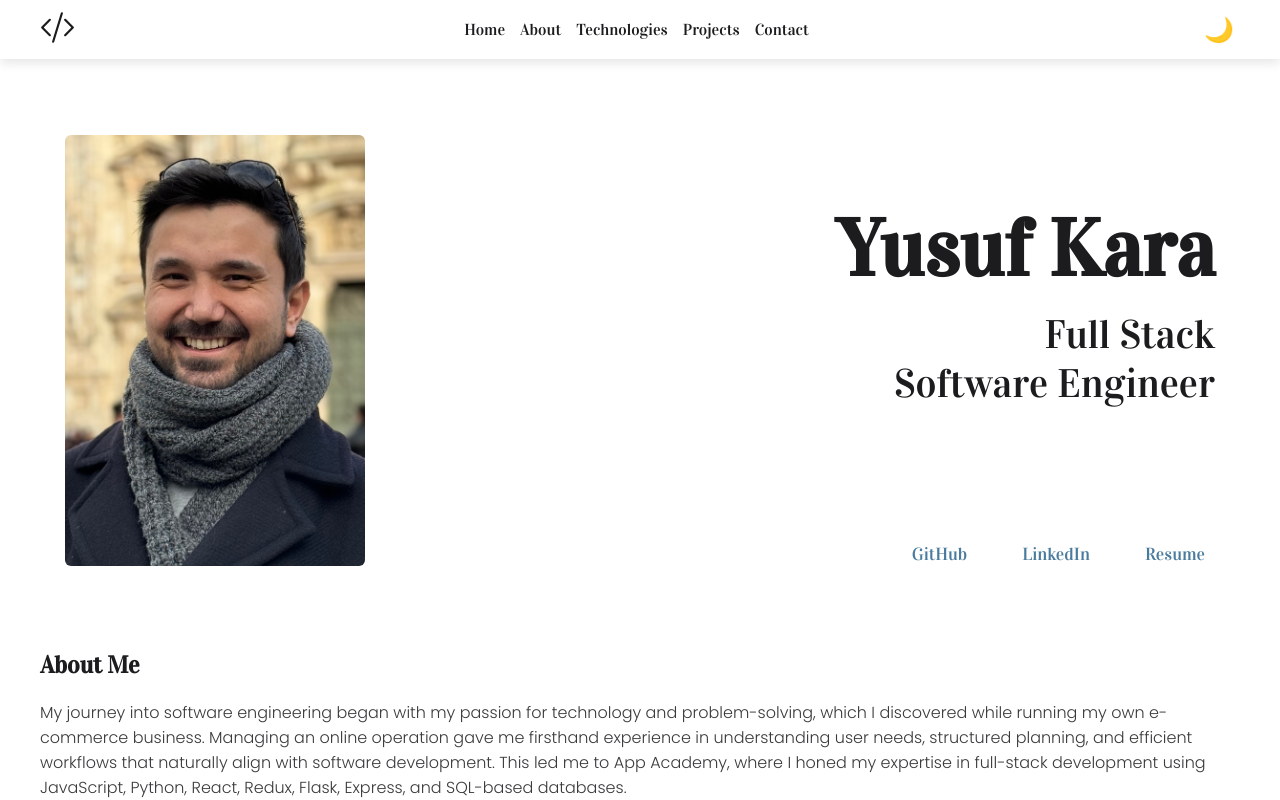
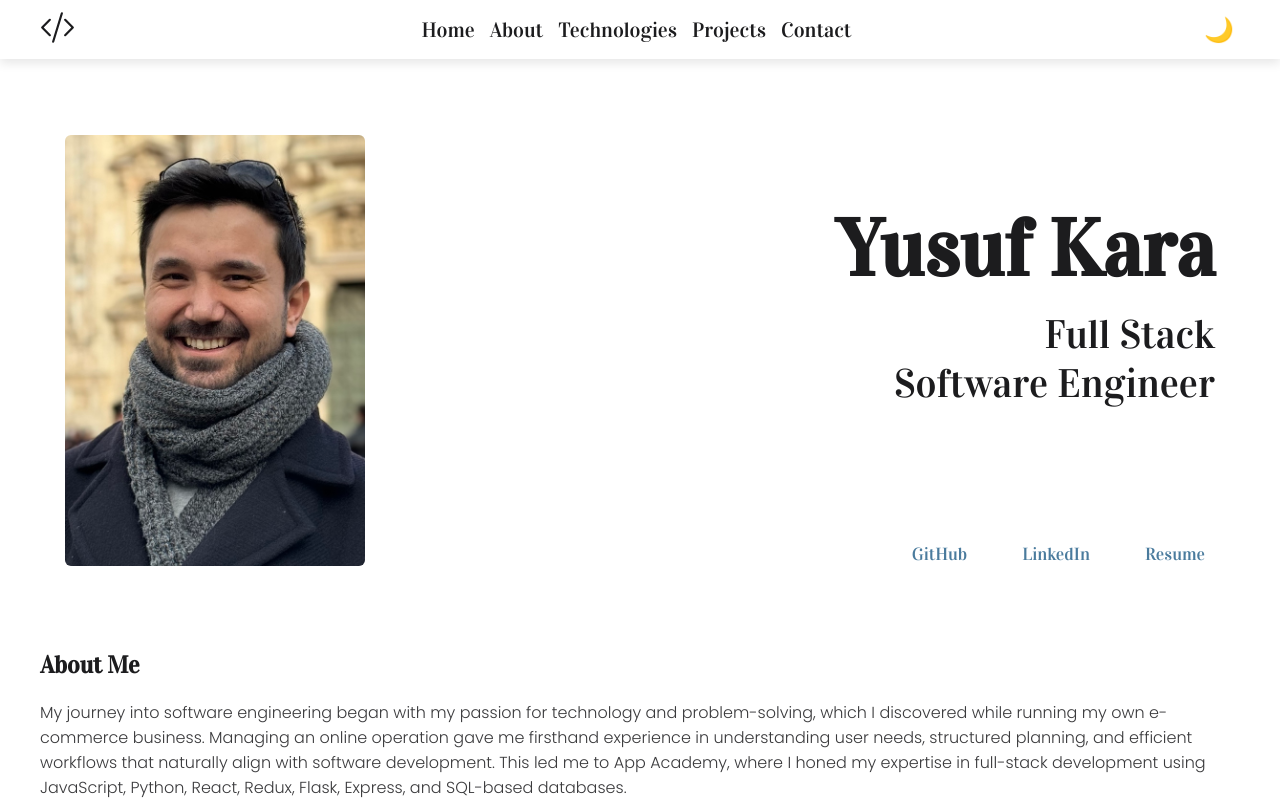
Before and after one commit to karayusuff/my-portfolio, a React (Vite) app: page / in a window 1280 px wide. Shown: the top 800 px of the page. Built offline with nearby package versions, Linux system fonts and the light colour scheme.

Commit message:
Add fade-in feature instead of loading page

```diff
--- a/src/App.jsx
+++ b/src/App.jsx
@@ -1,22 +1,37 @@
-import { useState } from "react";
+// import { useState, useEffect } from "react";
 import Home from './components/Home';
 import Footer from './components/Footer';
 import Projects from './components/Projects';
 import About from './components/About';
 import Contact from './components/Contact';
 import Navbar from "./components/Navbar";
-import Loading from "./components/Loading";
+// import Loading from "./components/Loading";
 import Skills from "./components/Skills";
 
+// function App() {
+//   const [loading, setLoading] = useState(true);
+
+//   return (
+//     <div>
+//       {loading ? (
+//         <Loading setLoading={setLoading} />
+//       ) : (
+//         <>
+//           <Navbar />
+//           <Home />
+//           <About />
+//           <Skills />
+//           <Projects />
+//           <Contact />
+//           <Footer />
+//         </>
+//       )}
+//     </div>
+//   );
+// }
 
 function App() {
-  const [loading, setLoading] = useState(true);
-
   return (
-    <div>
-      {loading ? (
-        <Loading setLoading={setLoading} />
-      ) : (
     <>
       <Navbar />
       <Home />
@@ -26,8 +41,6 @@ function App() {
       <Contact />
       <Footer />
     </>
-      )}
-    </div>
   );
 }
 
--- a/src/index.css
+++ b/src/index.css
@@ -10,6 +10,26 @@
   --text-color: #faf9f8;
   --link-color: #7ab5e3;
   --link-color-hover: #b8daff;
+}
+
+@keyframes fadeIn {
+  from { background: var(--bg-color); opacity: 0;}
+  to { opacity: 1; }
+}
+
+@keyframes slideIn {
+  from { opacity: 0; transform: translateX(-5%); }
+  to { opacity: 1; transform: translateX(0); }
+}
+
+@keyframes fadeInName {
+  from { opacity: 0; transform: translateY(10px); }
+  to { opacity: 1; transform: translateY(0); }
+}
+
+@keyframes fadeInTitle {
+  from { opacity: 0; transform: translateY(5px); }
+  to { opacity: 1; transform: translateY(0); }
 }
 
 html {
@@ -32,6 +52,8 @@ body {
   background: var(--bg-color);
   color: var(--text-color);
   cursor: default;
+  transition: background-color 0.5s ease, color 0.5s ease;
+  animation: fadeIn 2s ease forwards;
 }
 
 section {
@@ -42,6 +64,7 @@ section {
 
 h1, h2, h3 {
   text-align: center;
+  /* transition: color 0.1s ease; */
 }
 
 ul {
@@ -52,7 +75,7 @@ ul {
 a {
   text-decoration: none;
   color: var(--link-color);
-  transition: color 0.3s ease;
+  transition: color 0.5s ease;
 }
 
 a:hover {
--- a/src/styles/Home.css
+++ b/src/styles/Home.css
@@ -1,5 +1,6 @@
 #home {
   padding-bottom: 0;
+  /* animation: fadeInName 1s ease; */
 }
 
 .home-container {
@@ -17,6 +18,7 @@
   height: auto;
   object-fit: cover;
   border-radius: 6px;
+  /* animation: slideIn 0.8s ease-out; */
 }
 
 .social-links {
@@ -42,6 +44,7 @@
   font-size: 5rem;
   margin-bottom: 10px;
   text-align: right;
+  /* animation: fadeInName 1s ease-out; */
 }
 
 .home-right h2 {
@@ -49,4 +52,5 @@
   text-align: right;
   margin-top: 0;
   font-weight: lighter;
+  /* animation: fadeInTitle 0.8s ease-out; */
 }
--- a/src/styles/Navbar.css
+++ b/src/styles/Navbar.css
@@ -41,6 +41,7 @@
 .nav-center a {
   position: relative;
   color: var(--text-color);
+  font-size: 1.3rem;
 }
 
 .nav-center a::after {
@@ -73,7 +74,7 @@
   left: 50%;
   transform: translateX(-50%);
   color: var(--tooltip-text);
-  font-size: 0.9rem;
+  font-size: 0.8rem;
   white-space: nowrap;
   opacity: 0;
   transition: opacity 0.3s ease-in-out, color 1s ease-in-out;
```
Lines whose indentation alone changed are shown as unchanged.
